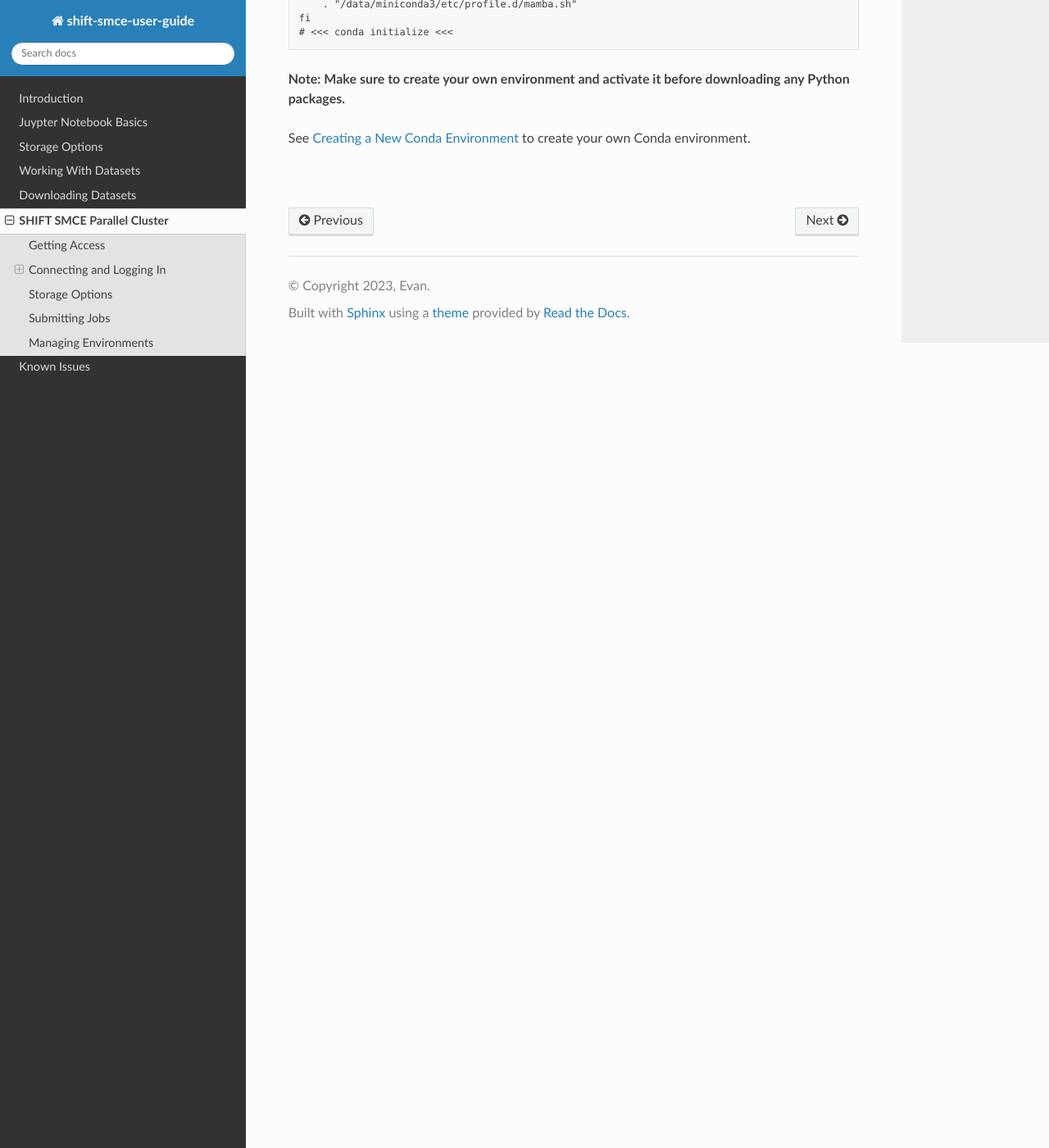
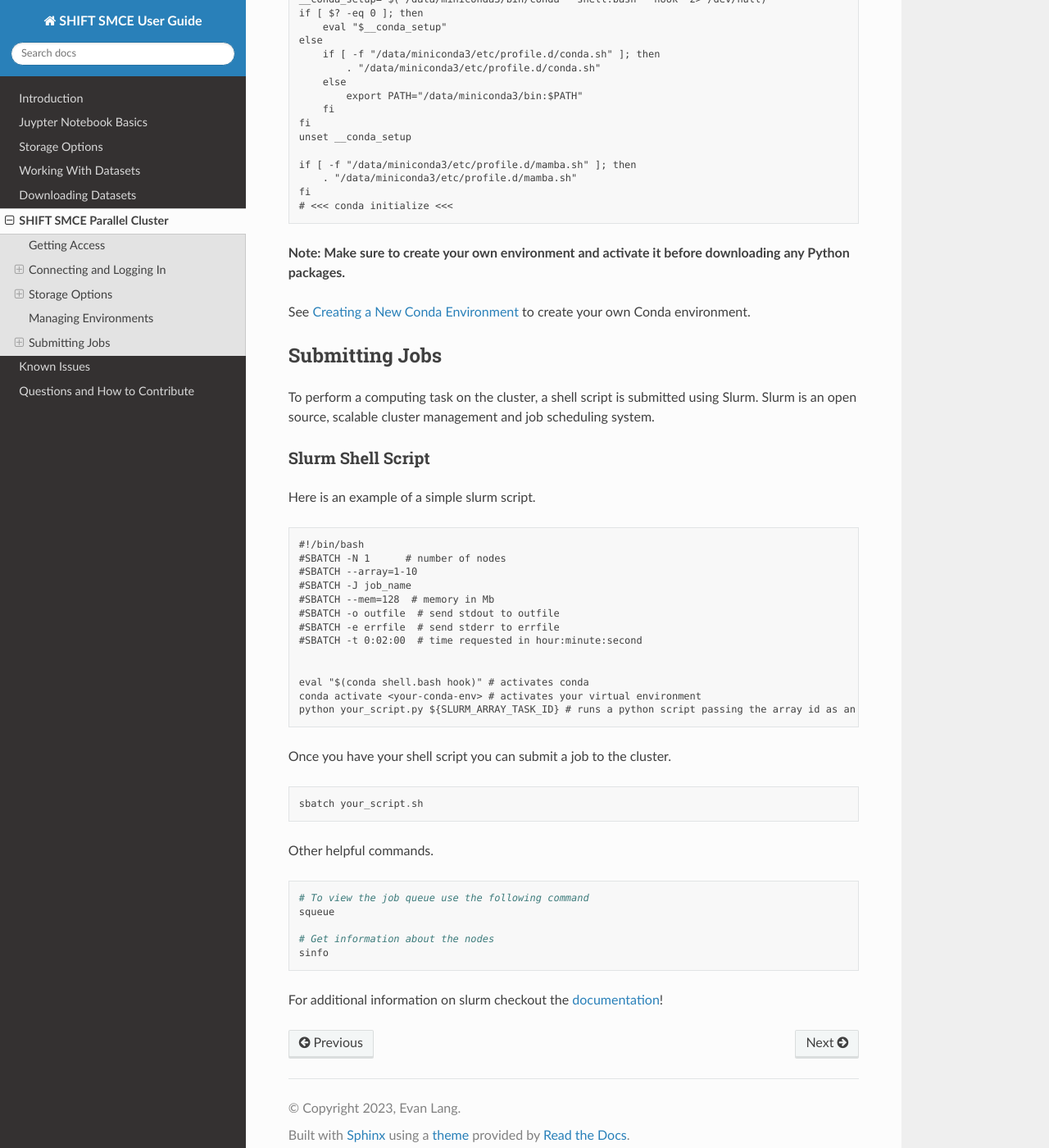
Before and after one commit to EvanDLang/SHIFT-SMCE-User-Guide, a Sphinx documentation site: the page built from docs/source/pages/shift_smce_parallel_cluster.rst, in a window 1280 px wide and 1400 px high, scrolled down 4661 px. Shown: the whole window at 82% size. Built offline with Sphinx 7.4.7 and the Read the Docs theme 2.0.0, drawn with Linux system fonts in a browser that asks for light colours; some of the changed text lies outside the part shown.

Commit message:
Updated formatting for working with datasets and storage options, added contributing file to the documentation, continued work on shift smce parallel cluster documentation.

```diff
--- a/docs/environment.yml
+++ b/docs/environment.yml
@@ -8,3 +8,4 @@
   - ipython_genutils
   - ipython
   - ipywidgets
+  - myst-parser
--- a/docs/source/conf.py
+++ b/docs/source/conf.py
@@ -17,9 +17,9 @@
 
 # -- Project information -----------------------------------------------------
 
-project = 'shift-smce-user-guide'
-copyright = '2023, Evan'
-author = 'Evan'
+project = 'SHIFT SMCE User Guide'
+copyright = '2023, Evan Lang'
+author = 'Evan Lang'
 
 # The full version, including alpha/beta/rc tags
 release = '0.0.1'
@@ -32,7 +32,8 @@
 # ones.
 extensions = [
     'sphinx_rtd_theme',
-    'nbsphinx'
+    'nbsphinx',
+    'myst_parser'
 ]
 
 # Add any paths that contain templates here, relative to this directory.
@@ -55,3 +56,5 @@
 # relative to this directory. They are copied after the builtin static files,
 # so a file named "default.css" will overwrite the builtin "default.css".
 html_static_path = ['_static']
+
+# source_suffix = ['.rst', '.md']
--- a/docs/source/index.rst
+++ b/docs/source/index.rst
@@ -20,3 +20,4 @@
    pages/downloading_datasets
    pages/shift_smce_parallel_cluster
    pages/known_issues
+   pages/how_to_contribute
--- /dev/null
+++ b/docs/source/pages/how_to_contribute.rst
@@ -0,0 +1,5 @@
+Questions and How to Contribute
+===============================
+
+.. include:: ../../../CONTRIBUTING.md
+   :parser: myst_parser.sphinx_
--- a/docs/source/pages/shift_smce_parallel_cluster.rst
+++ b/docs/source/pages/shift_smce_parallel_cluster.rst
@@ -1,6 +1,6 @@
-==========================
+===========================
 SHIFT SMCE Parallel Cluster
-==========================
+===========================
 
 Getting Access
 ==============
@@ -125,12 +125,24 @@
 
 Storage Options
 ===============
-home directory
 
-Submitting Jobs
-===============
+Home directory
+--------------
 
-https://slurm.schedmd.com/tutorials.html
+    Your root directory; full path is `/home/your-username`. This is regular file-system storage.
+    It is private to your user, but is limited in terms of space, so use this sparingly.
+    It is technically persistent across sessions, but we are still fiddling with it under the hood so don’t
+    store anything here you wouldn’t be too upset about suddenly losing.
+
+EFS
+---
+
+    The path is /efs. This is regular file-system storage.
+    This is shared across all users, but if you use this, you are strongly recommended
+    to create user and/or sub-project-specific subdirectories here to keep things organized.
+    This is technically unlimited, but is on a pay-for-what-you-use model, so please use responsibly.
+    It is more expensive and, usually, somewhat less performant than S3.
+
 
 Managing Environments
 =====================
@@ -166,4 +178,53 @@
 
 See :ref:`venv` to create your own Conda environment.
 
-|
+Submitting Jobs
+===============
+
+To perform a computing task on the cluster, a shell script is submitted using Slurm.
+Slurm is an open source, scalable cluster management and job scheduling
+system.
+
+Slurm Shell Script
+------------------
+
+Here is an example of a simple slurm script.
+
+::
+
+    #!/bin/bash
+    #SBATCH -N 1      # number of nodes
+    #SBATCH --array=1-10
+    #SBATCH -J job_name
+    #SBATCH --mem=128  # memory in Mb
+    #SBATCH -o outfile  # send stdout to outfile
+    #SBATCH -e errfile  # send stderr to errfile
+    #SBATCH -t 0:02:00  # time requested in hour:minute:second
+
+
+    eval "$(conda shell.bash hook)" # activates conda
+    conda activate <your-conda-env> # activates your virtual environment
+    python your_script.py ${SLURM_ARRAY_TASK_ID} # runs a python script passing the array id as an argument
+
+
+Once you have your shell script you can submit a job to the cluster.
+
+::
+
+    sbatch your_script.sh
+
+Other helpful commands.
+
+::
+
+    # To view the job queue use the following command
+    squeue
+
+    # Get information about the nodes
+    sinfo
+
+
+
+For additional information on slurm checkout the `documentation`_!
+
+    .. _documentation: https://slurm.schedmd.com/
--- a/docs/source/pages/storage_options.rst
+++ b/docs/source/pages/storage_options.rst
@@ -5,17 +5,17 @@
 Users currently have the following storage options:
 
 Home directory
-==============
+--------------
 
     Appears as `/` in the file browser; full path is `/home/jovyan`. This is regular file-system storage. It is private to your user, but is limited in terms of space, so use this sparingly. It is technically persistent across sessions, but we are still fiddling with it under the hood so don’t store anything here you wouldn’t be too upset about suddenly losing.
 
 EFS
-===
+---
 
     Appears as `efs` in the file browser (relative to the home directory); full path is `/home/jovyan/efs`. This is regular file-system storage. This is shared across all users, but if you use this, you are strongly recommended to create user and/or sub-project-specific subdirectories here to keep things organized. This is technically unlimited, but is on a pay-for-what-you-use model, so please use responsibly. It is more expensive and, usually, somewhat less performant than S3.
 
 S3 buckets
-==========
+----------
 
     Appears in the bucket browser, not the file browser. These are object-based stores, not file system stores, so they are accessed somewhat differently, especially from code. Like EFS, these are “pay-for-what-you-use”. See “Working with datasets” below. There are 3 buckets that you should work on:
 
```
Also changed, not shown: other parts of docs/source/pages/shift_smce_parallel_cluster.rst (+2 -2 lines), CONTRIBUTING.md (+4 -4 lines), docs/source/pages/slurm_job_example.rst (deleted, +0 -311 lines), docs/source/notebooks/working_with_datasets.ipynb.
